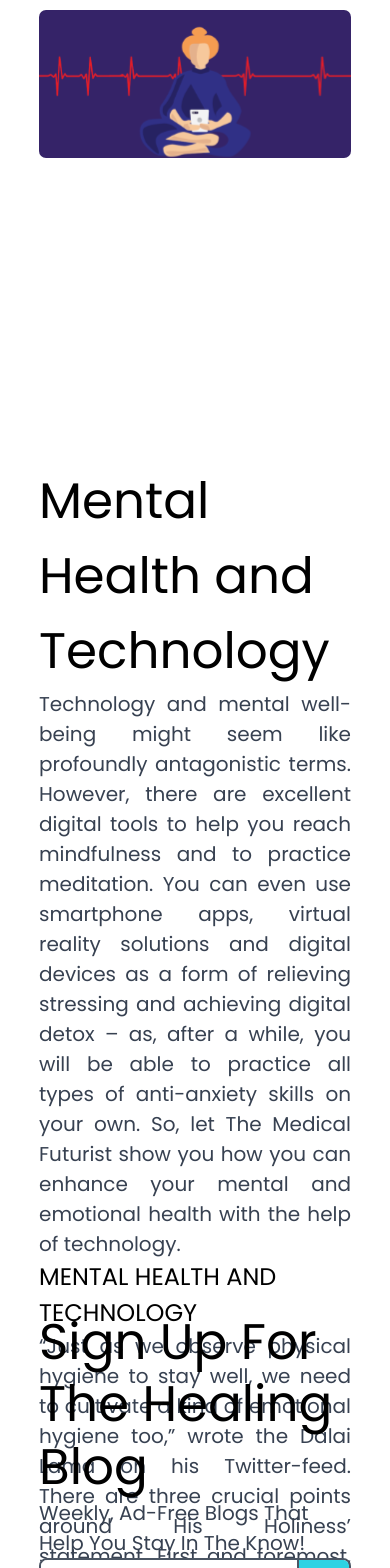
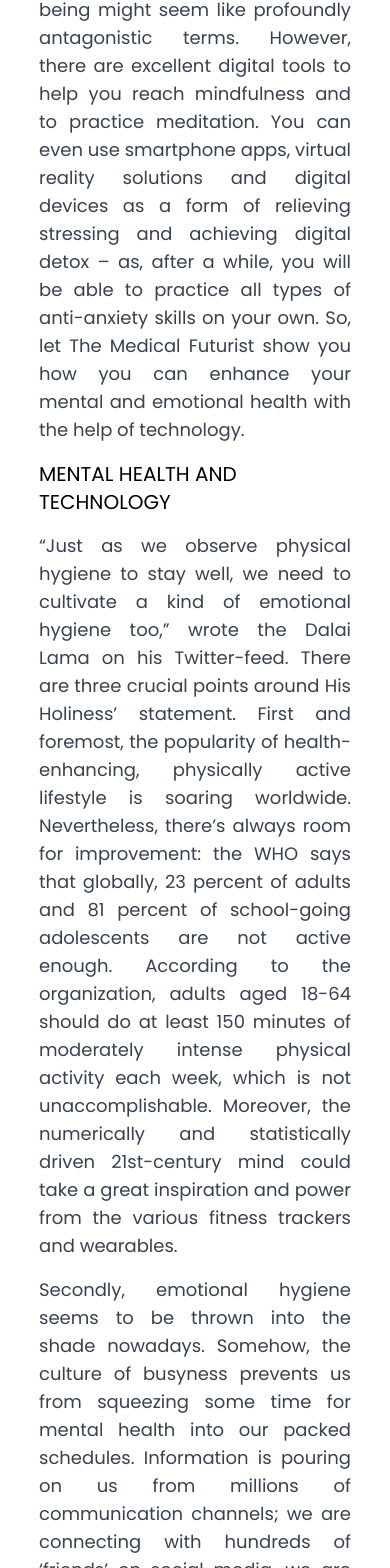
Before and after one commit to AllanSaleh/capstone-project-online-healing, a React (Create React App) app: page / in a window 390 px wide. Shown: the part 380-1948 px from the top of the page. Built offline with nearby package versions, Linux system fonts and the light colour scheme; grey boxes are pictures that could not be loaded.

Commit message:
BlogPage is now responsive

```diff
--- a/src/App.js
+++ b/src/App.js
@@ -12,7 +12,6 @@ function App() {
   }, [i18n, i18n.language]);
 
   return <BlogPage />;
-
 }
 
 export default App;
--- a/src/Components/Blogs/BlogBody.js
+++ b/src/Components/Blogs/BlogBody.js
@@ -2,9 +2,9 @@ import React from 'react';
 
 export default function BlogBody() {
   return (
-    <div className="flex flex-col justify-evenly h-section px-sides">
-      <div className="text-title">Mental Health and Technology</div>
-      <div className="text-paragraph text-gray-700 text-justify">
+    <div className="flex flex-col justify-evenly lg:h-section px-sides my-4">
+      <div className="text-3xl lg:text-title">Mental Health and Technology</div>
+      <div className="mt-4 lg:mt-0 text-lg lg:text-paragraph text-gray-700 text-justify">
         Technology and mental well-being might seem like profoundly antagonistic terms. However,
         there are excellent digital tools to help you reach mindfulness and to practice meditation.
         You can even use smartphone apps, virtual reality solutions and digital devices as a form of
@@ -12,8 +12,8 @@ export default function BlogBody() {
         practice all types of anti-anxiety skills on your own. So, let The Medical Futurist show you
         how you can enhance your mental and emotional health with the help of technology.
       </div>
-      <div className="text-subtitle">MENTAL HEALTH AND TECHNOLOGY</div>
-      <div className="text-paragraph text-gray-700 text-justify">
+      <div className="mt-4 lg:mt-0 text-xl lg:text-subtitle">MENTAL HEALTH AND TECHNOLOGY</div>
+      <div className="mt-4 lg:mt-0 text-lg lg:text-paragraph text-gray-700 text-justify">
         “Just as we observe physical hygiene to stay well, we need to cultivate a kind of emotional
         hygiene too,” wrote the Dalai Lama on his Twitter-feed. There are three crucial points
         around His Holiness’ statement. First and foremost, the popularity of health-enhancing,
@@ -24,14 +24,14 @@ export default function BlogBody() {
         unaccomplishable. Moreover, the numerically and statistically driven 21st-century mind could
         take a great inspiration and power from the various fitness trackers and wearables.
       </div>
-      <div className="text-paragraph text-gray-700 text-justify">
+      <div className="mt-4 lg:mt-0 text-lg lg:text-paragraph text-gray-700 text-justify">
         Secondly, emotional hygiene seems to be thrown into the shade nowadays. Somehow, the culture
         of busyness prevents us from squeezing some time for mental health into our packed
         schedules. Information is pouring on us from millions of communication channels; we are
         connecting with hundreds of ‘friends’ on social media, we are obsessed with data due to the
         fear of missing out and time management slices up our days into meetings and to-do-lists.
       </div>
-      <div className="text-paragraph text-gray-700 text-justify">
+      <div className="mt-4 lg:mt-0 text-lg lg:text-paragraph text-gray-700 text-justify">
         The pressure to perform and the stress to achieve is the air every busy-bee is breathing.
         However, turbulent lifestyle comes with a price. No wonder so many people have mental health
         issues. In the US, that means one in five adults – more than 40 million Americans! On the
--- a/src/Components/Blogs/BlogImage.js
+++ b/src/Components/Blogs/BlogImage.js
@@ -2,7 +2,7 @@ import React from 'react';
 
 export default function BlogImage({ image }) {
   return (
-    <div className="flex flex-col justify-evenly h-firstsection px-sides pt-navbar">
+    <div className="flex items-center lg:h-firstsection px-sides pt-24 lg:pt-navbar">
       <img className="w-full" src={image} alt="Blog" />
     </div>
   );
--- a/src/Components/Blogs/Recommended.js
+++ b/src/Components/Blogs/Recommended.js
@@ -5,11 +5,11 @@ import Blog2 from './Blog2.svg';
 
 export default function Recommended() {
   return (
-    <div className="px-sides h-section flex flex-col justify-around">
-      <div className="flex flex-col justify-between items-start h-40">
+    <div className="px-sides lg:h-section flex flex-col justify-around">
+      <div className="flex flex-col justify-between items-start lg:h-40">
         <div>
-          <div className="text-title leading-tight">Sign Up For The Healing Blog</div>
-          <div className="text-paragraph text-gray-700">
+          <div className="text-3xl lg:text-title leading-tight">Sign Up For The Healing Blog</div>
+          <div className="text-lg lg:text-paragraph text-gray-700">
             Weekly, Ad-Free Blogs That Help You Stay In The Know!
           </div>
         </div>
@@ -26,11 +26,21 @@ export default function Recommended() {
       </div>
 
       <div>
-        <div className="uppercase text-subtitle mb-8">recommended for you</div>
+        <div className="uppercase text-xl lg:text-subtitle mt-8 lg:mt-0 lg:mb-8">
+          recommended for you
+        </div>
 
-        <div className="flex justify-between">
-          <img className="w-full mr-8" src={Blog2} alt="blog2" />
-          <img className="w-full" src={Blog1} alt="blog1" />
+        <div className="h-96 lg:h-auto flex flex-col lg:flex-row justify-evenly lg:justify-between">
+          <img
+            className="cursor-pointer border-4 border-transparent border-dashed hover:border-blue-dark w-full lg:mr-8"
+            src={Blog2}
+            alt="blog2"
+          />
+          <img
+            className="cursor-pointer border-4 border-transparent border-dashed hover:border-blue-dark w-full"
+            src={Blog1}
+            alt="blog1"
+          />
         </div>
       </div>
     </div>
```
